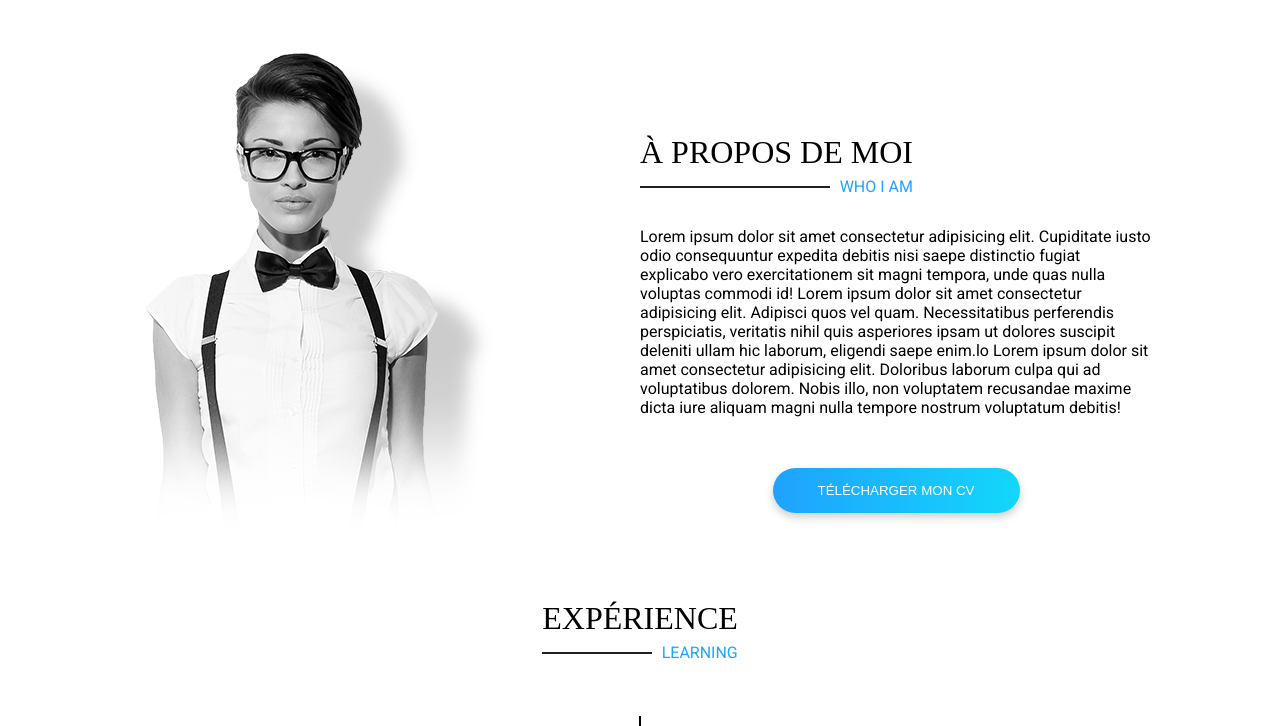
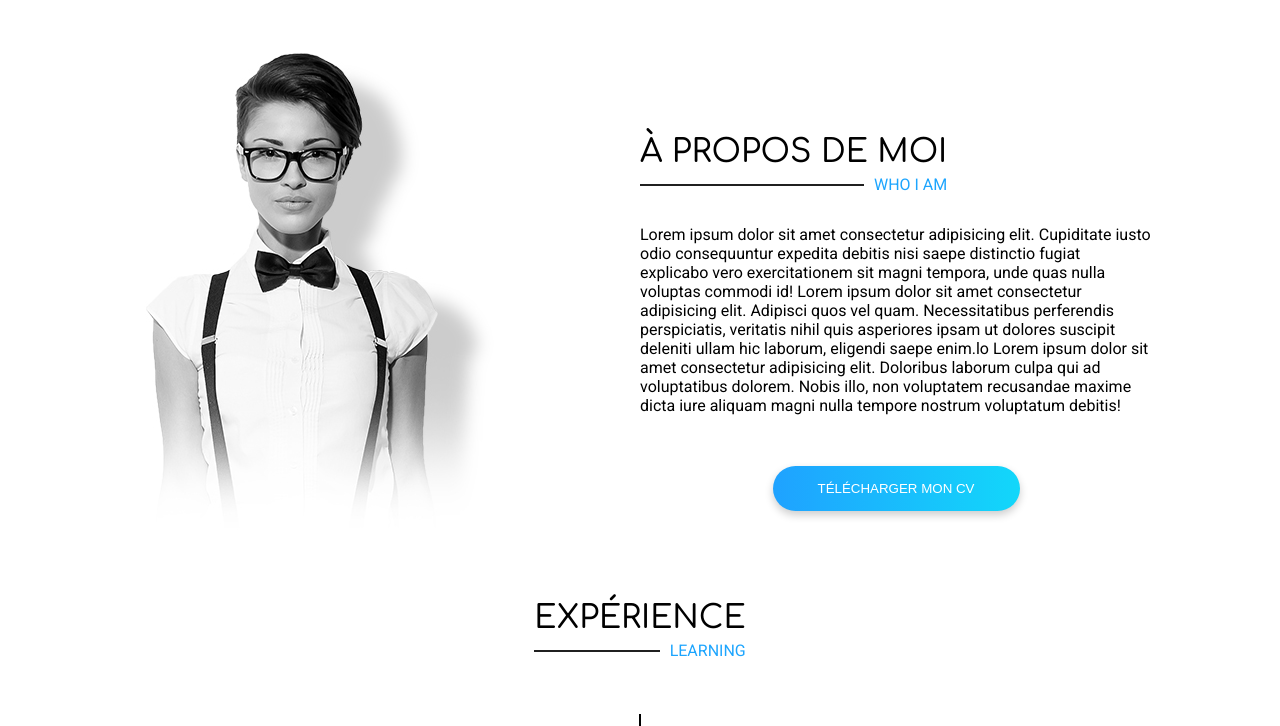
Before and after one commit to jibenight/Jean-portfolio, a plain HTML site: page index.html in a window 1280 px wide. Shown: the part 820-1546 px from the top of the page. Drawn offline with Linux system fonts and the light colour scheme.

Commit message:
add @import font

```diff
--- a/styles/styles.css
+++ b/styles/styles.css
@@ -1,20 +1,6 @@
 /* font family inter */
-@import url('https://fonts.googleapis.com/css2?family=Inter:wght@500;900&display=swap');
+@import url('https://fonts.googleapis.com/css2?family=Comfortaa:wght@500;600;700&display=swap');
 @import url('https://fonts.googleapis.com/css2?family=Roboto&display=swap');
-
-/* @font-face {
-  font-family: 'Leonardo Rounded bold';
-  font-family: 'Leonardo Rounded light';
-  src: local('Leonardo Rounded bold'),
-    url('../fonts/LeoRounded-Bold.ttf') format('ttf');
-  src: local('Leonardo Rounded light'),
-    url('../fonts/LeoRounded-Light.ttf') format('ttf');
-} */
-
-@font-face {
-  font-family: 'Comfortaa';
-  src: url('../fonts/Comfortaa-VariableFont_wght.ttf') format('ttf');
-}
 
 /* gradiant icon hand
 background-image: linear-gradient(to top, #1DA5FE, #00bfef, #00d0ec, #00e0e1, #00efd0); */
```
